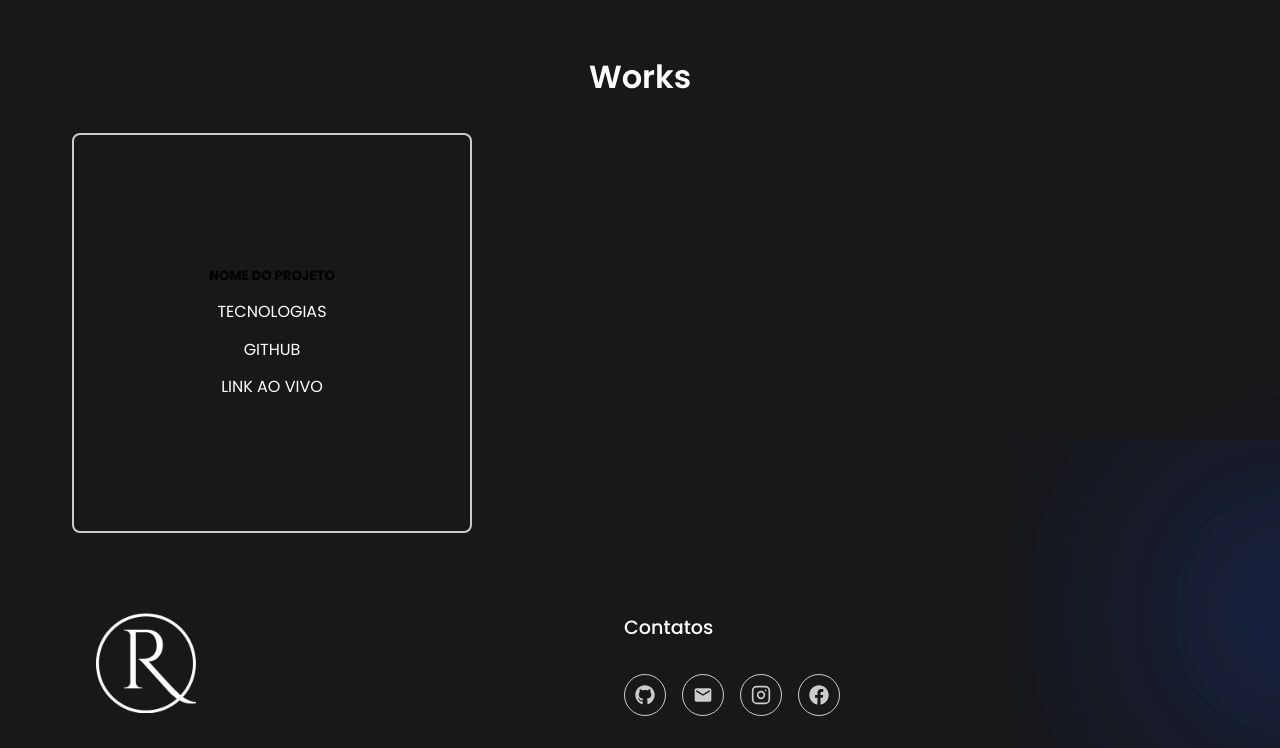
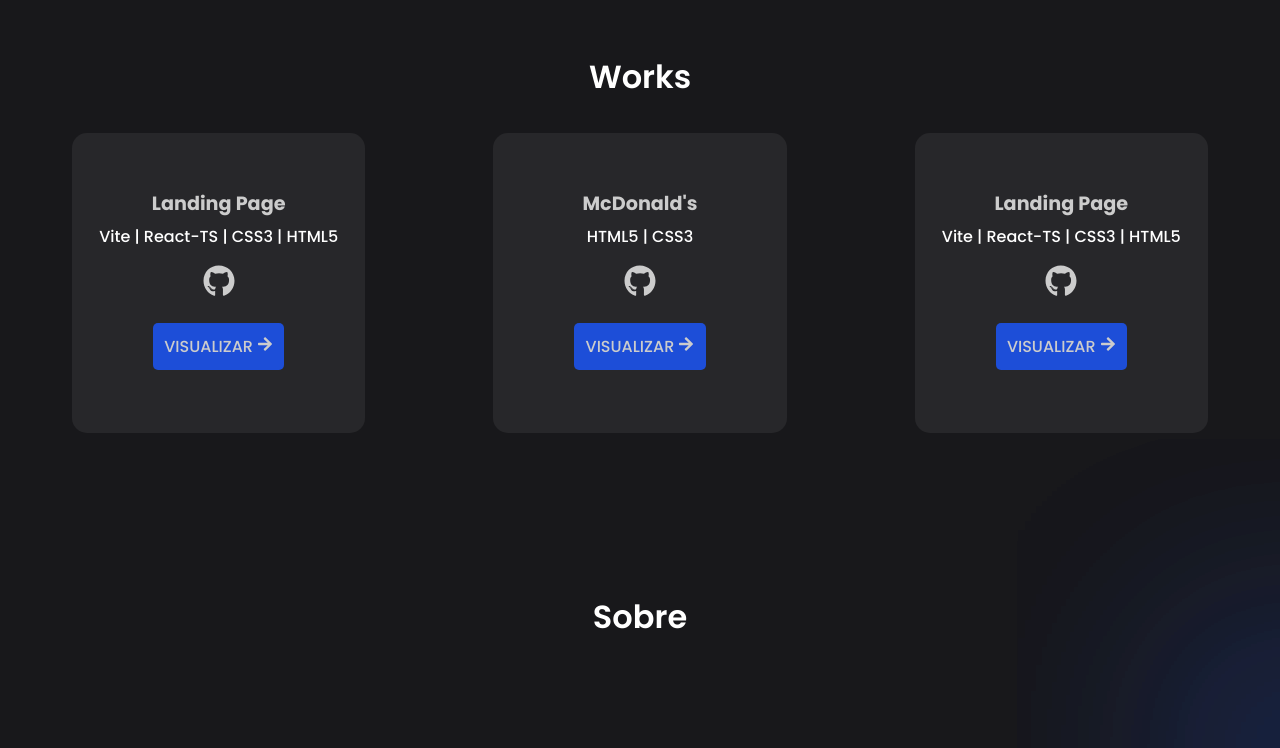
Before and after one commit to EduardoRigobeli/Portfolio, a React (Vite) app: page / in a window 1280 px wide. Shown: the part 1340-2088 px from the top of the page. Built offline with nearby package versions, Linux system fonts and the light colour scheme.

Commit message:
Works modificado

```diff
--- /dev/null
+++ b/src/Projetos/Works/Works.module.css
@@ -0,0 +1,64 @@
+.works_container{
+    display: flex;
+    align-items: center;
+    justify-content: center;
+    gap: 8rem;
+    max-width: 1200px;
+}
+
+.works_container .works{
+    display: flex;
+    align-items: center;
+    justify-content: center;
+    flex-direction: column;
+    text-align: center;
+    background-color: #27272a;
+    border: 2px solid transparent;
+    cursor: default;
+    padding: 1rem;
+    border-radius: 15px;
+    width: 500px;
+    height: 300px;
+    transition: all .3s ease;
+}
+
+.works_container .works:hover{
+    background-color: #323232;
+    border-color: #ccc;
+}
+
+.works_container .works a{
+    color: #ccc;
+}
+
+.works_container .works h4{
+    color: #ccc;
+    font-weight: 700;
+    font-size: 1.2rem;
+}
+
+.works_container .works p{
+    font-weight: 500;
+    margin: 0.4rem 0;
+    color: #fff;
+}
+
+.works_container .works .icon a{
+    font-size: 2rem;
+    transition: all 0.3 ease;
+}
+
+.works_container .works .icon a:hover{
+    color: blue;
+}
+
+.works_container .works .link{
+    background-color: #1d4ed8;
+    padding: 0.7rem;
+    border-radius: 5px;
+    transition: all 0.3 ease;
+}
+
+.works_container .works .link:hover{
+    background-color: #1e40af;
+}
--- /dev/null
+++ b/src/Projetos/Works/index.tsx
@@ -0,0 +1,31 @@
+import styles from './Works.module.css'
+import { FaGithub, FaArrowRight } from "react-icons/fa";
+
+function Works() {
+    return(
+        <>
+        <div className={styles.works_container}>
+            <div className={styles.works}>
+                <h4>Landing Page</h4>
+                <p>Vite | React-TS | CSS3 | HTML5</p>
+                <p className={styles.icon}><a href="#" target='_blank'><FaGithub /></a></p>
+                <p className={styles.link}><a href="" target='_blank'>VISUALIZAR <FaArrowRight /></a></p>
+            </div>
+            <div className={styles.works}>
+                <h4>McDonald's</h4>
+                <p>HTML5 | CSS3</p>
+                <p className={styles.icon}><a href="#" target='_blank'><FaGithub /></a></p>
+                <p className={styles.link}><a href="" target='_blank'>VISUALIZAR <FaArrowRight /></a></p>
+            </div>
+            <div className={styles.works}>
+                <h4>Landing Page</h4>
+                <p>Vite | React-TS | CSS3 | HTML5</p>
+                <p className={styles.icon}><a href="#" target='_blank'><FaGithub /></a></p>
+                <p className={styles.link}><a href="" target='_blank'>VISUALIZAR <FaArrowRight /></a></p>
+            </div>
+        </div>
+        </>
+    )
+}
+
+export default Works;
--- a/src/assets/Components/Main/index.tsx
+++ b/src/assets/Components/Main/index.tsx
@@ -1,6 +1,7 @@
 import styles from './main.module.css'
 import { FaArrowRight } from "react-icons/fa6";
 import { FaCheck } from "react-icons/fa";
+import Works from '../../../Projetos/Works';
 
 function Main() {
     return (
@@ -71,14 +72,12 @@ function Main() {
 
         <section id='works' className={styles.container}>
             <h2 className={styles.header}>Works</h2>
-            <div className={styles.works}>
-                <div className={styles.card}>
-                    <h5>NOME DO PROJETO</h5>
-                    <p>TECNOLOGIAS</p>
-                    <p>GITHUB</p>
-                    <p>LINK AO VIVO</p>
-                </div>
-            </div>
+            <Works />
+        </section>
+
+        <section id='sobre' className={styles.container}>
+            <h2 className={styles.header}>Sobre</h2>
+
         </section>
     </>
     )
```
